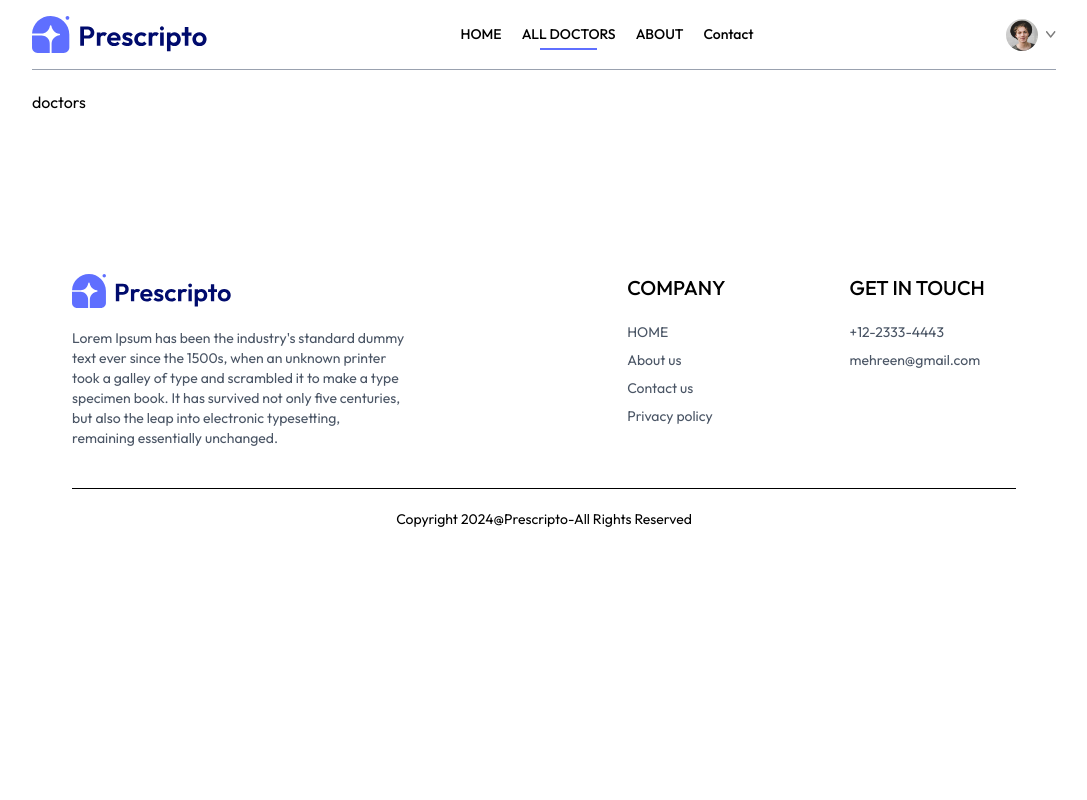
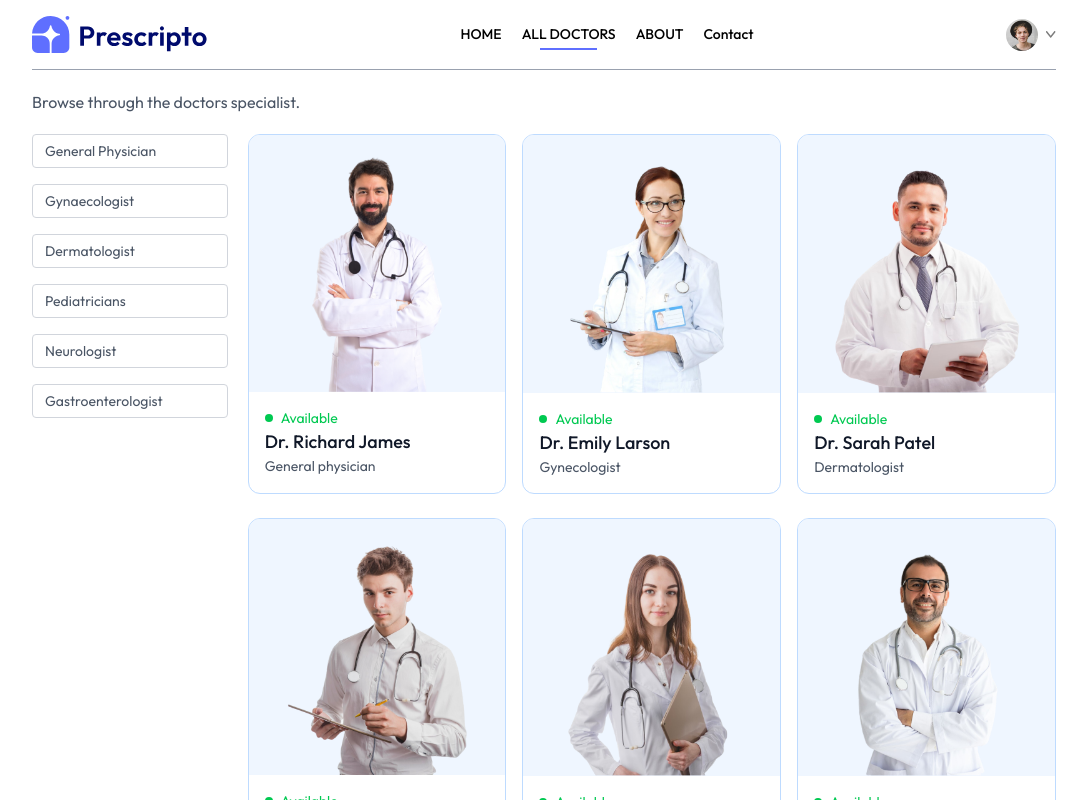
Before and after one commit to meh5REeen/Perscriptio, a React (Vite) app in the folder frontend/: page /doctors in a window 1280 px wide. Shown: the top 800 px of the page, without its empty margins (96-1183 px from the left). Built offline with nearby package versions, Linux system fonts and the light colour scheme.

Commit message:
all doctors page done

```diff
--- a/frontend/src/Components/Navbar.jsx
+++ b/frontend/src/Components/Navbar.jsx
@@ -8,7 +8,9 @@
 
   return (
     <div className='flex items-center justify-between text-sm py-4 mb-5 border-b border-b-gray-400'>
-      <img className='w-44 cursor-pointer' src={assets.logo} alt="logo"/>
+      <img
+      onClick={() => navigate("/")}
+      className='w-44 cursor-pointer' src={assets.logo} alt="logo"/>
 
       <ul className='hidden md:flex items-start gap-5 font-medium'>
         <NavLink to="/">
--- a/frontend/src/pages/Doctors.jsx
+++ b/frontend/src/pages/Doctors.jsx
@@ -1,9 +1,66 @@
-import React from 'react'
+import {useContext, useEffect, useState} from 'react';
+import { useNavigate, useParams } from 'react-router-dom'
+import { AppContext } from '../context/context';
 
 const Doctors = () => {
+  const navigate = useNavigate();
+  const {speciality} = useParams();
+  const [filterDoc,setFilterDoc] = useState([]);
+  const {doctors} = useContext(AppContext);
+
+  const applyfilter = () =>{
+    if(speciality){
+      setFilterDoc(doctors.filter(doc => doc.speciality === speciality))
+    }
+    else{
+      setFilterDoc(doctors)
+    }
+  }
+
+  useEffect(()=>{
+
+
+    applyfilter();
+    },[doctors,speciality])
+
   return (
     <div>
-      doctors
+        <p className='text-gray-600'>Browse through the doctors specialist.
+        </p>
+        <div className='flex flex-col sm:flex-row items-start gap-5 mt-5'>
+          <div className='flex flex-col gap-4 text-sm text-gray-600'>
+            <p onClick={()=>speciality === ''? navigate('/doctors') : navigate('/doctors/General Physician')} className={`w-[94vw] sm:w-auto pl-3 py-1.5 pr-16 border border-gray-300 rounded transition-all cursor-pointer  ${speciality === "General Physician" ? "bg-indigo-100 text-black":"" }`}>General Physician</p>
+            <p onClick={()=>speciality === ''? navigate('/doctors') : navigate('/doctors/Gynaecologist')} className={`w-[94vw] sm:w-auto pl-3 py-1.5 pr-16 border border-gray-300 rounded transition-all cursor-pointer  ${speciality === "Gynaecologist" ? "bg-indigo-100 text-black":"" }`}>Gynaecologist</p>
+            <p onClick={()=>speciality === ''? navigate('/doctors') : navigate('/doctors/Dermatologist')} className={`w-[94vw] sm:w-auto pl-3 py-1.5 pr-16 border border-gray-300 rounded transition-all cursor-pointer  ${speciality === "Dermatologist" ? "bg-indigo-100 text-black":"" } `}>Dermatologist</p>
+            <p onClick={()=>speciality === ''? navigate('/doctors') : navigate('/doctors/Pediatricians')} className={`w-[94vw] sm:w-auto pl-3 py-1.5 pr-16 border border-gray-300 rounded transition-all cursor-pointer  ${speciality === "Pediatricians" ? "bg-indigo-100 text-black":"" } `}>Pediatricians</p>
+            <p onClick={()=>speciality === ''? navigate('/doctors') : navigate('/doctors/Neurologist')} className={`w-[94vw] sm:w-auto pl-3 py-1.5 pr-16 border border-gray-300 rounded transition-all cursor-pointer  ${speciality === "Neurologist" ? "bg-indigo-100 text-black":"" }`}>Neurologist</p>
+            <p onClick={()=>speciality === ''? navigate('/doctors') : navigate('/doctors/Gastroenterologist')} className={`w-[94vw] sm:w-auto pl-3 py-1.5 pr-16 border border-gray-300 rounded transition-all cursor-pointer  ${speciality === "Gastroenterologist" ? "bg-indigo-100 text-black":"" } `}>Gastroenterologist</p>
+          </div>
+          <div className='w-full grid grid-cols-[repeat(auto-fill,minmax(200px,1fr))] gap-4 gap-y-6'>
+            {
+              filterDoc.map((item,index)=>(
+                    <div
+                          onClick={()=>navigate(`/appointment/${item._id}`)}
+                         key={index} className='border border-blue-200 rounded-xl overflow-hidden cursor-pointer hover:translate-y-[-10x] transition-all duration-500'>
+                        <img className='bg-blue-50 '
+                        src={item.image} alt=""/>
+
+                        <div className='p-4'>
+                            <div className='flex items-center gap-2 text-sm text-center text-green-500'>
+                                <p className='w-2 h-2 bg-green-500 rounded-full'></p>
+                                <p>Available</p>
+                            </div>
+                            <p
+                            className='text-gray-900 text-lg font-medium'
+                            >{item.name}</p>
+                            <p
+                              className='text-gray-600 text-sm'
+                            >{item.speciality}</p>
+                        </div>
+
+          </div>
+              ))}</div>
+    </div>
     </div>
   )
 }
```
